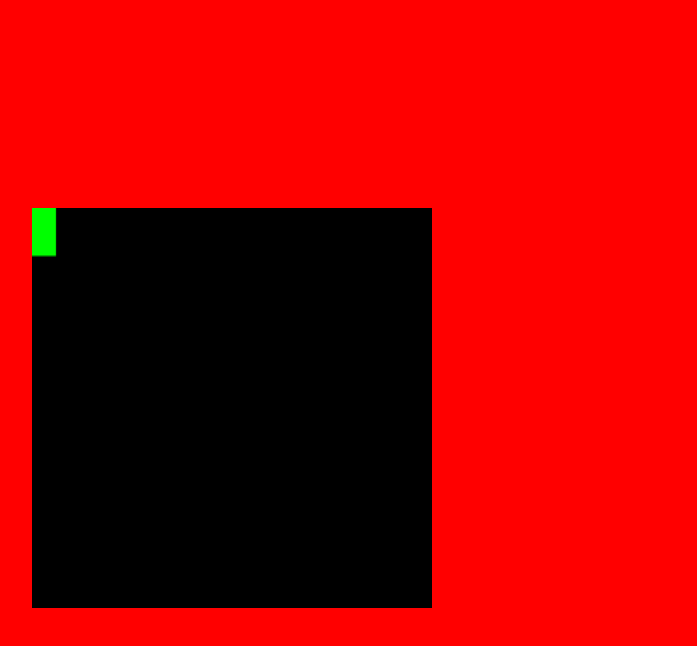
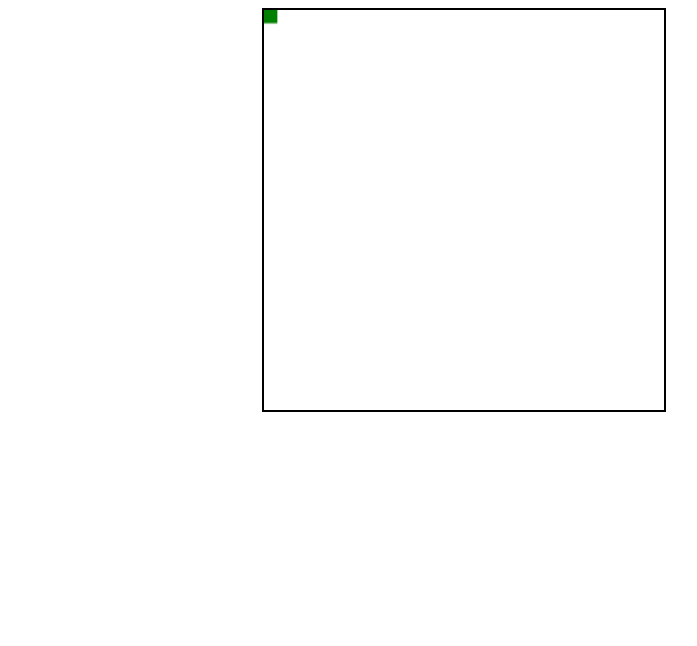
Before and after one commit to seunggihong/game, a website: page client/index.html in a window 1280 px wide. Shown: the whole page, without its empty margins (176-873 px from the left). Drawn offline with Linux system fonts and the light colour scheme.

Commit message:
keydown up event

```diff
--- a/client/css/index.css
+++ b/client/css/index.css
@@ -1,12 +1,10 @@
 canvas {
   width: 400px;
   height: 400px;
+  border: solid 2px black;
 }
 
-body {
-  background-color: red;
-  width: 100vh;
-  height: 100vh;
+.canvas-tag {
   display: flex;
   justify-content: center;
   align-items: center;
--- a/client/index.html
+++ b/client/index.html
@@ -8,7 +8,9 @@
     <title>game</title>
   </head>
   <body>
-    <canvas id="canvas"></canvas>
+    <div class="canvas-tag">
+      <canvas id="canvas"></canvas>
+    </div>
   </body>
   <script src="./utils/canvas.js"></script>
 </html>
--- a/client/utils/canvas.js
+++ b/client/utils/canvas.js
@@ -1,56 +1,70 @@
 const canvas = document.getElementById("canvas");
 const ctx = canvas.getContext("2d");
-let positionX = 0,
-  positionY = 0;
-const gridSize = 20,
-  tileCount = 20;
 
-window.onload = () => {
-  document.addEventListener("keydown", keyPush);
-  setInterval(game, 1000 / 15);
-};
+let x = canvas.clientWidth;
+let y = canvas.clientHeight;
 
-keyPush = (evt) => {
-  switch (evt.keyCode) {
-    case 37:
-      positionX += -1;
-      positionY += 0;
-      break;
-    case 38:
-      positionX += 0;
-      positionY += -1;
-      break;
-    case 39:
-      positionX += 1;
-      positionY += 0;
-      break;
-    case 40:
-      positionX += 0;
-      positionY += 1;
-      break;
+const rectWidth = 10;
+const rectHeight = 5;
+
+let rectX = 0;
+let rectY = 0;
+
+let rightPressed = false;
+let leftPressed = false;
+let upPressed = false;
+let downPressed = false;
+
+document.addEventListener("keydown", keyDownHandler, false);
+document.addEventListener("keyup", keyUpHandler, false);
+
+function keyDownHandler(e) {
+  if (e.key == 37 || e.key == "ArrowRight") {
+    rightPressed = true;
+    console.log("r");
+  } else if (e.key == 39 || e.key == "ArrowLeft") {
+    leftPressed = true;
+    console.log("l");
+  } else if (e.key == 38 || e.key == "ArrowUp") {
+    upPressed = true;
+    console.log("u");
+  } else if (e.key == 40 || e.key == "ArrowDown") {
+    downPressed = true;
+    console.log("d");
   }
-};
+}
 
-game = () => {
-  ctx.fillStyle = "black";
-  ctx.fillRect(0, 0, canvas.width, canvas.height);
-  ctx.fillStyle = "lime";
-  ctx.fillRect(
-    positionX * gridSize,
-    positionY * gridSize,
-    gridSize - 2,
-    gridSize - 2
-  );
-  if (positionX < 0) {
-    positionX = tileCount - 1;
+function keyUpHandler(e) {
+  if (e.key == 37 || e.key == "ArrowRight") {
+    rightPressed = false;
+  } else if (e.key == 39 || e.key == "ArrowLeft") {
+    leftPressed = false;
+  } else if (e.key == 38 || e.key == "ArrowUp") {
+    upPressed = false;
+  } else if (e.key == 40 || e.key == "ArrowDown") {
+    downPressed = false;
   }
-  if (positionX > tileCount - 1) {
-    positionX = 0;
+}
+
+function drawRect() {
+  ctx.fillStyle = "green";
+  ctx.fillRect(rectX, rectY, rectWidth, rectHeight);
+}
+
+function draw() {
+  ctx.clearRect(0, 0, canvas.width, canvas.height);
+
+  drawRect();
+
+  if (rightPressed && rectX < canvas.width - rectWidth) {
+    rectX += 5;
+  } else if (leftPressed && rectX > 0) {
+    rectX -= 5;
+  } else if (downPressed && rectY < canvas.height - rectHeight) {
+    rectY += 5;
+  } else if (upPressed && rectY > 0) {
+    rectY -= 5;
   }
-  if (positionY < 0) {
-    positionY = tileCount - 1;
-  }
-  if (positionY > tileCount - 1) {
-    positionY = 0;
-  }
-};
+}
+
+setInterval(draw, 1000 / 15);
```
